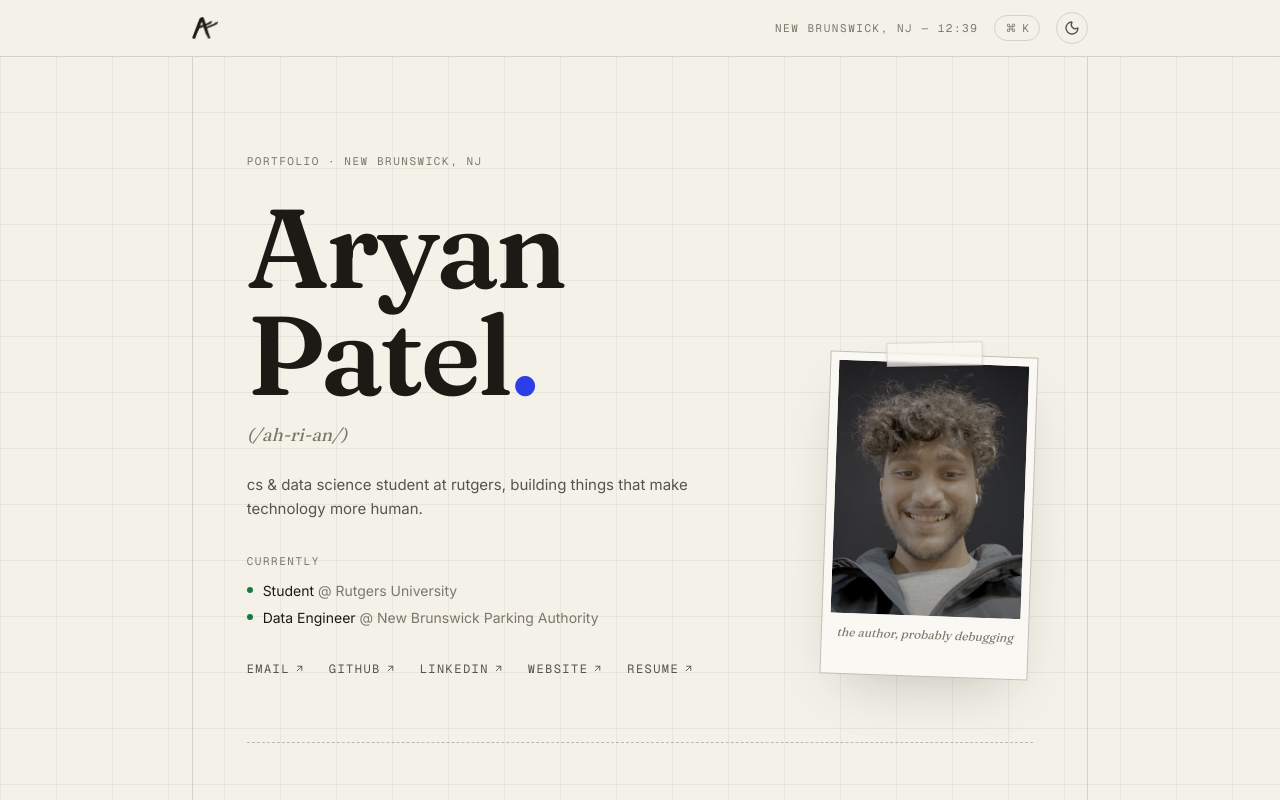
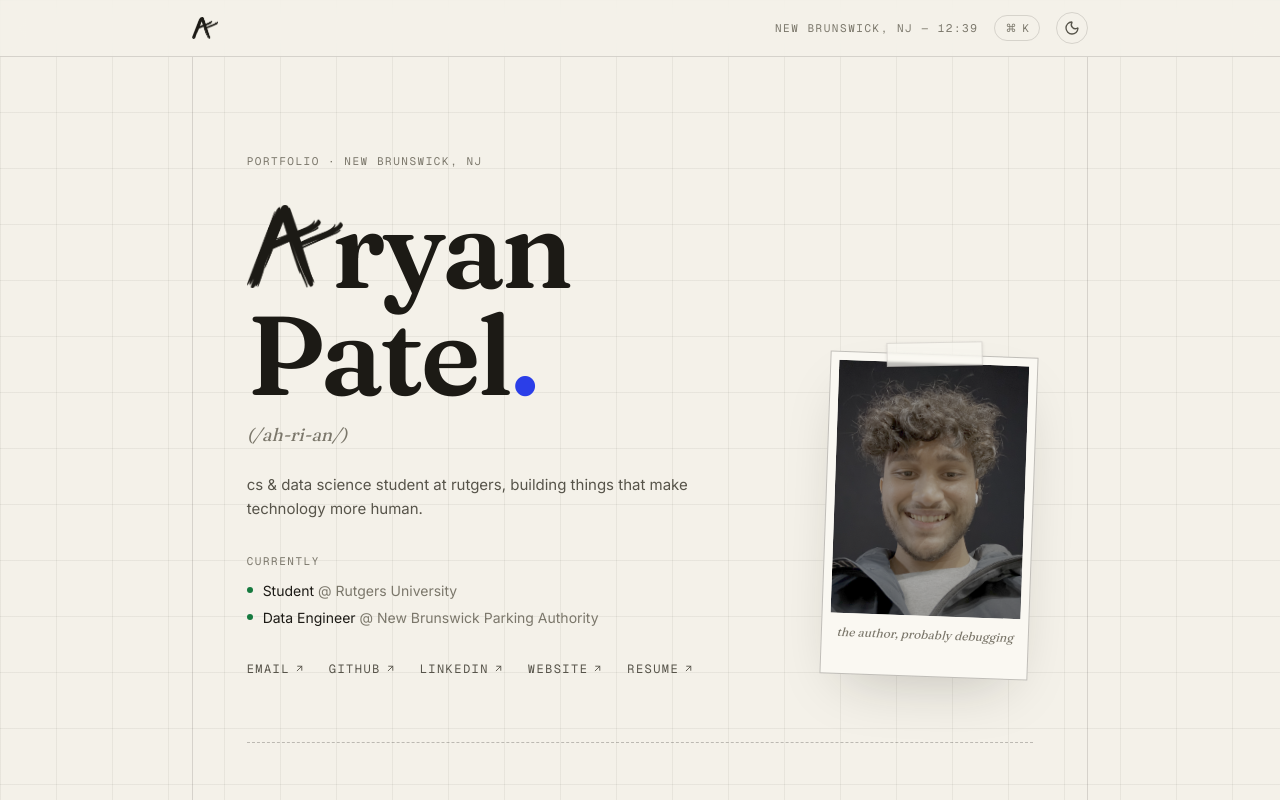
Before and after one commit to aryanpatel142006/portfolio-website, a Next.js app: page / in a window 1280 px wide. Shown: the top 800 px of the page. Built offline with nearby package versions, Linux system fonts and the light colour scheme; no server answers; some icons are missing.

Commit message:
Hero drop cap: hand-drawn A glyph opens the name
LogoMark now accepts any CSS length so the mark scales with the
headline type (em-based); real text kept for screen readers.

```diff
--- a/components/Hero.tsx
+++ b/components/Hero.tsx
@@ -1,5 +1,6 @@
 import { profile, statusBadges, socials } from "@/lib/content";
 import HeroPhoto from "./HeroPhoto";
+import LogoMark from "./LogoMark";
 import { ArrowUpRight } from "./icons";
 
 export default function Hero() {
@@ -12,9 +13,14 @@ export default function Hero() {
       <div className="mt-6 flex flex-col-reverse items-start gap-10 lg:flex-row lg:items-end lg:justify-between">
         <div className="max-w-3xl">
           <h1 className="display text-[17vw] text-foreground sm:text-7xl md:text-8xl xl:text-[7rem]">
-            Aryan
-            <br />
-            Patel<span className="text-accent">.</span>
+            <span className="sr-only">Aryan Patel.</span>
+            {/* visual layer: the hand-drawn glyph stands in for the first A */}
+            <span aria-hidden>
+              <LogoMark size="0.74em" className="inline-block mr-[-0.1em]" />
+              ryan
+              <br />
+              Patel<span className="text-accent">.</span>
+            </span>
           </h1>
 
           {profile.pronunciation && (
--- a/components/LogoMark.tsx
+++ b/components/LogoMark.tsx
@@ -2,13 +2,19 @@ import type { CSSProperties } from "react";
 
 /** The hand-drawn "A" glyph (public/a-symbol.png), rendered through a CSS
     mask so it inherits the theme's ink color — ink on paper, cream on
-    midnight. The favicon (app/icon.svg) embeds the same glyph. */
-const ASPECT = 417 / 359; // trimmed glyph dimensions
-
-export default function LogoMark({ size = 22 }: { size?: number }) {
+    midnight. Used in the header, as the hero drop cap, and (embedded) in
+    the favicon at app/icon.svg.
+    `size` takes px (number) or any CSS length ("0.74em" scales with type). */
+export default function LogoMark({
+  size = 22,
+  className = "block",
+}: {
+  size?: number | string;
+  className?: string;
+}) {
   const style: CSSProperties = {
     height: size,
-    width: Math.round(size * ASPECT),
+    aspectRatio: "417 / 359", // trimmed glyph dimensions
     backgroundColor: "currentColor",
     maskImage: "url(/a-symbol.png)",
     maskSize: "contain",
@@ -19,5 +25,5 @@ export default function LogoMark({ size = 22 }: { size?: number }) {
     WebkitMaskRepeat: "no-repeat",
     WebkitMaskPosition: "center",
   };
-  return <span aria-hidden className="block" style={style} />;
+  return <span aria-hidden className={className} style={style} />;
 }
```
